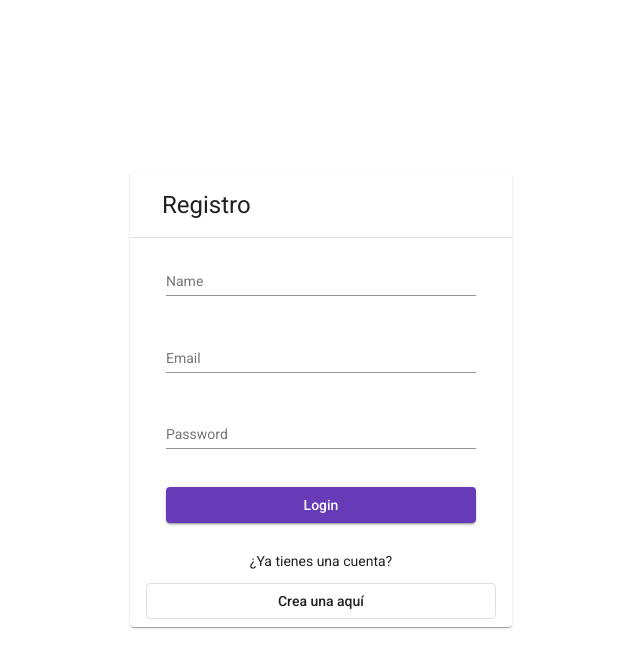
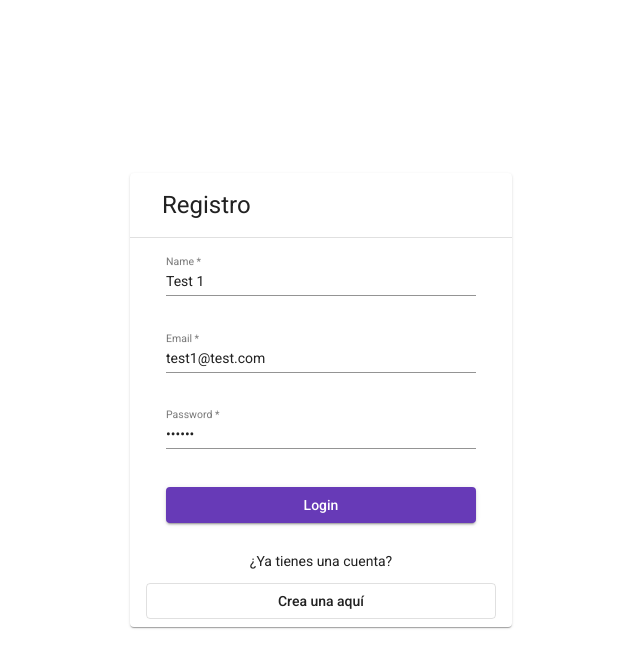
Before and after one commit to halain/commitsApp, an Angular app: page /auth/login in a window 1280 px wide. Both pictures are taken after a click on the button "Crea una aquí". Shown: the top 668 px of the page, without its empty margins (319-959 px from the left). Built offline with nearby package versions, Linux system fonts and the light colour scheme.

Commit message:
front, register new user

```diff
--- a/package.json
+++ b/package.json
@@ -22,6 +22,7 @@
     "@angular/platform-browser-dynamic": "~12.0.3",
     "@angular/router": "~12.0.3",
     "rxjs": "~6.6.0",
+    "sweetalert2": "^11.0.20",
     "tslib": "^2.1.0",
     "zone.js": "~0.11.4"
   },
--- a/src/app/app.module.ts
+++ b/src/app/app.module.ts
@@ -1,6 +1,6 @@
 import { NgModule } from '@angular/core';
 import { BrowserModule } from '@angular/platform-browser';
-
+import { HttpClientModule } from '@angular/common/http';
 
 import { AppRoutingModule } from './app-routing.module';
 import { AppComponent } from './app.component';
@@ -15,7 +15,8 @@ import { BrowserAnimationsModule } from '@angular/platform-browser/animations';
   imports: [
     BrowserModule,
     AppRoutingModule,
-    BrowserAnimationsModule
+    BrowserAnimationsModule,
+    HttpClientModule
   ],
   providers: [],
   bootstrap: [AppComponent]
--- a/src/app/auth/pages/register/register.component.html
+++ b/src/app/auth/pages/register/register.component.html
@@ -1,4 +1,4 @@
-<div fxLayoutAlign="center center" fxFlexFill class="wrapper">
+<div fxLayoutAlign="center center"  class="wrapper">
     <mat-card >
 
         <mat-card-header>
@@ -11,24 +11,39 @@
                 fxLayoutAlign="stretch"
                 fxLayoutGap="20px"
                 autocomplete="off"
-                class="login-form">
+                class="login-form"
+                [formGroup]="myForm"
+                (ngSubmit)="register()">
 
             <mat-form-field>
               <mat-label>Name</mat-label>
-              <input matInput placeholder="Name" >
+              <input matInput
+                    placeholder="Name"
+                    formControlName="name">
             </mat-form-field>
 
             <mat-form-field>
                 <mat-label>Email</mat-label>
-                <input matInput placeholder="Email" >
+                <input matInput
+                        placeholder="Email"
+                        type="email"
+                        formControlName="email">
             </mat-form-field>
 
             <mat-form-field>
                 <mat-label>Password</mat-label>
-                <input matInput type="password" placeholder="Password" >
+                <input matInput type="password"
+                        placeholder="Password"
+                        type="password"
+                        formControlName="password">
             </mat-form-field>
 
-              <button mat-raised-button type="submit" color="primary">Login</button>
+            <button mat-raised-button
+                    type="submit"
+                    color="primary"
+                    [disabled]="myForm.invalid">
+                    Login
+            </button>
         </form>
 
         <mat-card-actions fxLayout="column">
--- a/src/app/auth/pages/register/register.component.scss
+++ b/src/app/auth/pages/register/register.component.scss
@@ -1,7 +1,12 @@
 .wrapper mat-card {
     min-height: 300px;
     min-width: 350px;
+
 }
 .login-form {
     padding: 20px;
 }
+
+.wrapper{
+    height: 100%;
+}
--- a/src/app/auth/pages/register/register.component.ts
+++ b/src/app/auth/pages/register/register.component.ts
@@ -1,4 +1,9 @@
 import { Component, OnInit } from '@angular/core';
+import { FormBuilder, FormGroup, Validators } from '@angular/forms';
+import { Router } from '@angular/router';
+import { AuthService } from '../../services/auth.service';
+
+import Swal from 'sweetalert2';
 
 @Component({
   selector: 'app-register',
@@ -7,9 +12,36 @@ import { Component, OnInit } from '@angular/core';
 })
 export class RegisterComponent implements OnInit {
 
-  constructor() { }
+  myForm: FormGroup = this.fb.group({
+    name: ['Test 1', [Validators.required]],
+    email: ['test1@test.com', [Validators.required, Validators.email]],
+    password: ['123456', [Validators.required, Validators.minLength(6)]]
+  });
+
+  constructor(private fb: FormBuilder,
+              private router: Router,
+              private authService: AuthService) { }
 
   ngOnInit(): void {
   }
 
+  register() {
+    const {email, password, name} = this.myForm.value;
+    this.authService.register(name, email, password)
+      .subscribe( ok => {
+        console.log(ok);
+
+        if (ok === true) {
+          this.router.navigate(['/commits']);
+        } else {
+          Swal.fire({
+            icon: 'error',
+            title: 'Error...',
+            text: ok,
+            heightAuto: false,
+          })
+        }
+      });
+  }
+
 }
--- /dev/null
+++ b/src/app/auth/services/auth.service.ts
@@ -0,0 +1,43 @@
+import { HttpClient } from '@angular/common/http';
+import { Injectable } from '@angular/core';
+import { of } from 'rxjs';
+import { tap, map, catchError } from 'rxjs/operators';
+
+import { environment } from '../../../environments/environment';
+import { User, AuthResponse } from '../interfaces/auth.interface';
+
+@Injectable({
+  providedIn: 'root'
+})
+export class AuthService {
+
+  private baseURL: string = environment.baseURL;
+
+  private _user!: User;
+
+  get user(){
+    return { ...this._user };
+  }
+
+  constructor(private http: HttpClient) { }
+
+
+  register(name: string, email: string, password: string){
+
+    const url = `${this.baseURL}/auth/new`
+    const body = {email, password, name};
+
+    return this.http.post<AuthResponse>(url, body)
+      .pipe(
+        tap( ({ok, token}) => {
+            if (ok) {
+              localStorage.setItem('token', token!);
+            }
+        }),
+        map( resp => resp.ok),
+        catchError( err => of(err.error.msg) )
+      );
+  }
+
+
+}
--- a/src/environments/environment.ts
+++ b/src/environments/environment.ts
@@ -3,7 +3,8 @@
 // The list of file replacements can be found in `angular.json`.
 
 export const environment = {
-  production: false
+  production: false,
+  baseURL: 'http://localhost:4000/api'
 };
 
 /*
```
Also changed, not shown: src/app/auth/interfaces/auth.interface.ts (added, +14 -0 lines), 1 other file (tests, documents, lock files or other folders).
